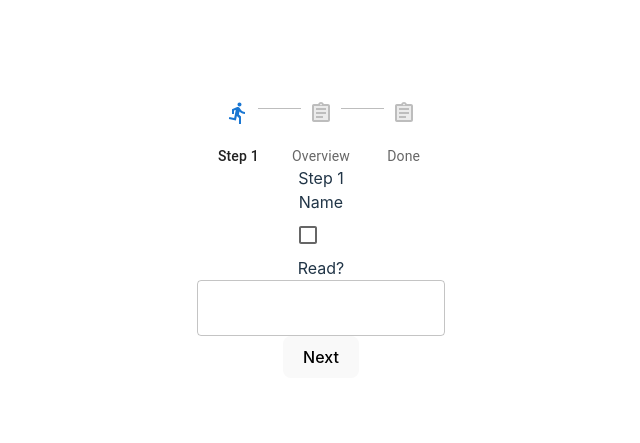
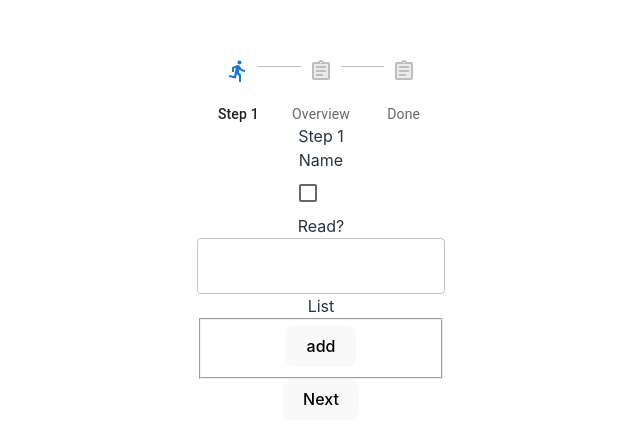
Before and after one commit to d-kuznetsov/asst-react-v3, a React (Vite) app: page / in a window 1280 px wide. Shown: the part 163-606 px from the top of the page, without its empty margins (319-959 px from the left). Built offline with nearby package versions, Linux system fonts and the light colour scheme.

Commit message:
submit function example

```diff
--- a/examples/config-2.js
+++ b/examples/config-2.js
@@ -6,10 +6,10 @@ const sendData = (data) => {
   return new Promise((resolve) => {
     setTimeout(() => {
       resolve();
-      console.dir(data)
-    }, 2000)
-  })
-}
+      console.dir(data);
+    }, 2000);
+  });
+};
 
 export default {
   steps: [
@@ -27,6 +27,24 @@ export default {
           title: "Read?",
           type: FIELD_TYPES.TEXT,
         },
+
+        {
+          id: "f3",
+          title: "List",
+          type: FIELD_TYPES.COMPOUND,
+          fields: [
+            {
+              id: "sf1",
+              title: "Subfield 1",
+              type: FIELD_TYPES.TEXT,
+            },
+            {
+              id: "sf2",
+              title: "Subfield 2",
+              type: FIELD_TYPES.CHECKBOX,
+            },
+          ],
+        },
       ],
       next: () => {
         return "overview";
@@ -39,9 +57,9 @@ export default {
       next: () => {
         return "done";
       },
-      submit: async () => {
-        await sendData()
-      }
+      submit: async (data) => {
+        await sendData(data);
+      },
     },
     {
       id: "done",
--- a/src/components/Overview.jsx
+++ b/src/components/Overview.jsx
@@ -56,7 +56,7 @@ const Overview = ({ nodeId }) => {
         type: "SET_LOADING",
         value: true,
       });
-      await node.config.submit();
+      await node.config.submit(rootNode.value);
       dispatch({
         type: "SET_CURRENT_STEP_ID",
         stepId: node.config.next(),
```
